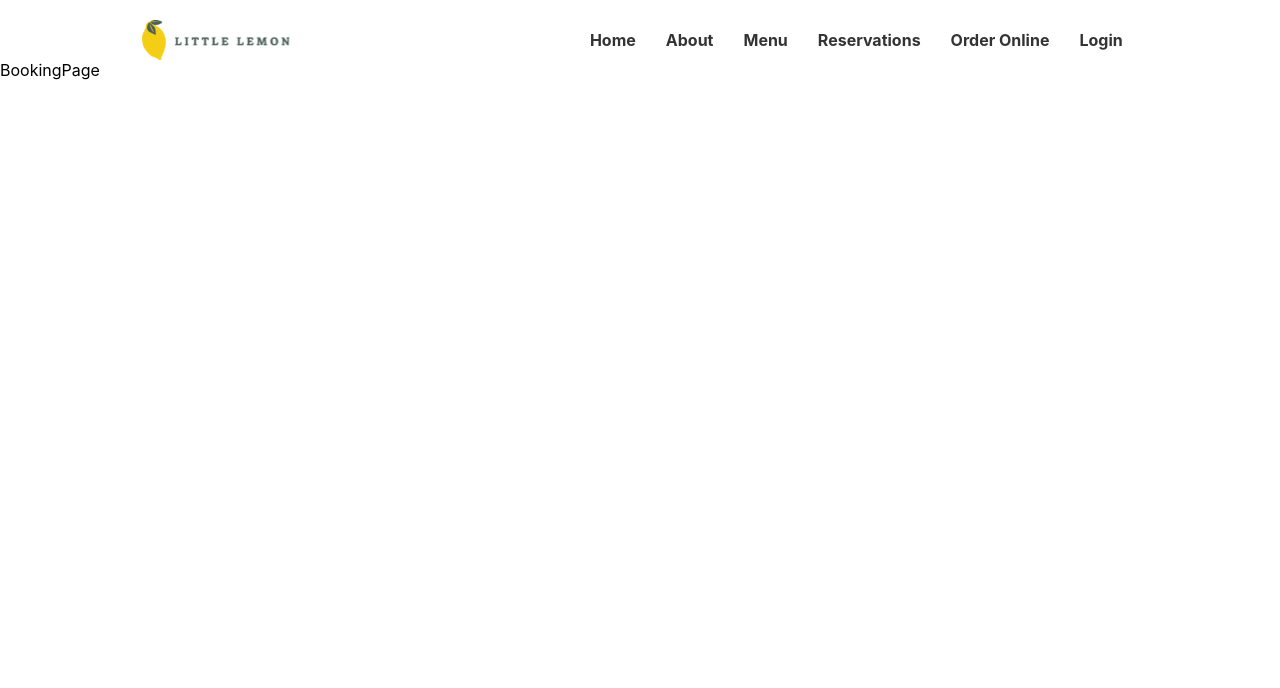
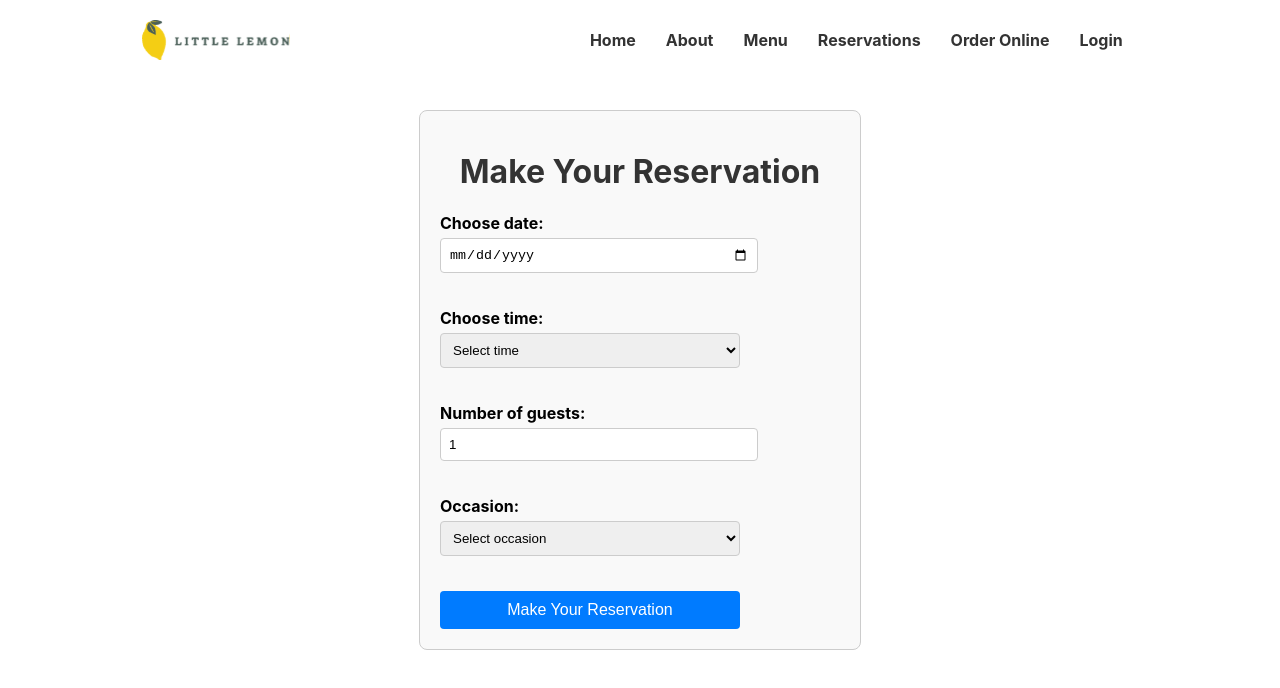
Before and after one commit to mokai2008/little_lemon, a React (Create React App) app: page /booking in a window 1280 px wide. Shown: the top 688 px of the page. Built offline with nearby package versions, Linux system fonts and the light colour scheme.

Commit message:
added Formik and Yup to create Booking Form Component

```diff
--- a/package.json
+++ b/package.json
@@ -6,11 +6,13 @@
     "@testing-library/jest-dom": "^5.17.0",
     "@testing-library/react": "^13.4.0",
     "@testing-library/user-event": "^13.5.0",
+    "formik": "^2.4.6",
     "react": "^18.3.1",
     "react-dom": "^18.3.1",
     "react-router-dom": "^6.27.0",
     "react-scripts": "5.0.1",
-    "web-vitals": "^2.1.4"
+    "web-vitals": "^2.1.4",
+    "yup": "^1.4.0"
   },
   "scripts": {
     "start": "react-scripts start",
--- a/src/components/BookingForm.js
+++ b/src/components/BookingForm.js
@@ -0,0 +1,89 @@
+import React from "react";
+import { Formik, Form, Field, ErrorMessage } from "formik";
+import * as Yup from "yup";
+import "./FormStyles.css"; // Import your CSS file
+
+const ReservationForm = () => {
+  const initialValues = {
+    date: "",
+    time: "",
+    guests: 1,
+    occasion: "",
+  };
+
+  const validationSchema = Yup.object({
+    date: Yup.date().required("Date is required"),
+    time: Yup.string().required("Time is required"),
+    guests: Yup.number()
+      .min(1, "Minimum of 1 guest")
+      .max(10, "Maximum of 10 guests")
+      .required("Number of guests is required"),
+    occasion: Yup.string().required("Occasion is required"),
+  });
+
+  const handleSubmit = (values) => {
+    console.log(values);
+  };
+
+  return (
+    <div className="form-container">
+      <h1>Make Your Reservation</h1>
+      <Formik
+        initialValues={initialValues}
+        validationSchema={validationSchema}
+        onSubmit={handleSubmit}
+      >
+        {() => (
+          <Form style={{ display: "grid", maxWidth: "300px", gap: "20px" }}>
+            <div className="form-group">
+              <label htmlFor="date">Choose date:</label>
+              <Field type="date" id="date" name="date" />
+              <ErrorMessage name="date" component="div" className="error" />
+            </div>
+
+            <div className="form-group">
+              <label htmlFor="time">Choose time:</label>
+              <Field as="select" id="time" name="time">
+                <option value="" label="Select time" />
+                <option value="17:00">17:00</option>
+                <option value="18:00">18:00</option>
+                <option value="19:00">19:00</option>
+                <option value="20:00">20:00</option>
+                <option value="21:00">21:00</option>
+                <option value="22:00">22:00</option>
+              </Field>
+              <ErrorMessage name="time" component="div" className="error" />
+            </div>
+
+            <div className="form-group">
+              <label htmlFor="guests">Number of guests:</label>
+              <Field
+                type="number"
+                id="guests"
+                name="guests"
+                min="1"
+                max="10"
+                placeholder="1"
+              />
+              <ErrorMessage name="guests" component="div" className="error" />
+            </div>
+
+            <div className="form-group">
+              <label htmlFor="occasion">Occasion:</label>
+              <Field as="select" id="occasion" name="occasion">
+                <option value="" label="Select occasion" />
+                <option value="Birthday">Birthday</option>
+                <option value="Anniversary">Anniversary</option>
+              </Field>
+              <ErrorMessage name="occasion" component="div" className="error" />
+            </div>
+
+            <button type="submit">Make Your Reservation</button>
+          </Form>
+        )}
+      </Formik>
+    </div>
+  );
+};
+
+export default ReservationForm;
--- /dev/null
+++ b/src/components/FormStyles.css
@@ -0,0 +1,53 @@
+.form-container {
+    max-width: 400px;
+    margin: 0 auto;
+    padding: 20px;
+    border: 1px solid #ccc;
+    border-radius: 8px;
+    background-color: #f9f9f9;
+    margin-top: 50px;
+  }
+
+  h1 {
+    text-align: center;
+    color: #333;
+  }
+
+  .form-group {
+    margin-bottom: 15px;
+  }
+
+  label {
+    display: block;
+    margin-bottom: 5px;
+    font-weight: bold;
+  }
+
+  input[type="date"],
+  input[type="number"],
+  select {
+    width: 100%;
+    padding: 8px;
+    border: 1px solid #ccc;
+    border-radius: 4px;
+  }
+
+  .error {
+    color: red;
+    font-size: 0.875em;
+  }
+
+  button {
+    width: 100%;
+    padding: 10px;
+    border: none;
+    border-radius: 4px;
+    background-color: #007bff;
+    color: white;
+    font-size: 1em;
+    cursor: pointer;
+  }
+
+  button:hover {
+    background-color: #0056b3;
+  }
--- a/src/pages/BookingPage.js
+++ b/src/pages/BookingPage.js
@@ -1,7 +1,8 @@
 import React from "react";
+import BookingForm from "../components/BookingForm";
 
 const BookingPage = () => {
-  return <div>BookingPage</div>;
+  return <BookingForm />;
 };
 
 export default BookingPage;
```
Also changed, not shown: 1 other file (tests, documents, lock files or other folders).
